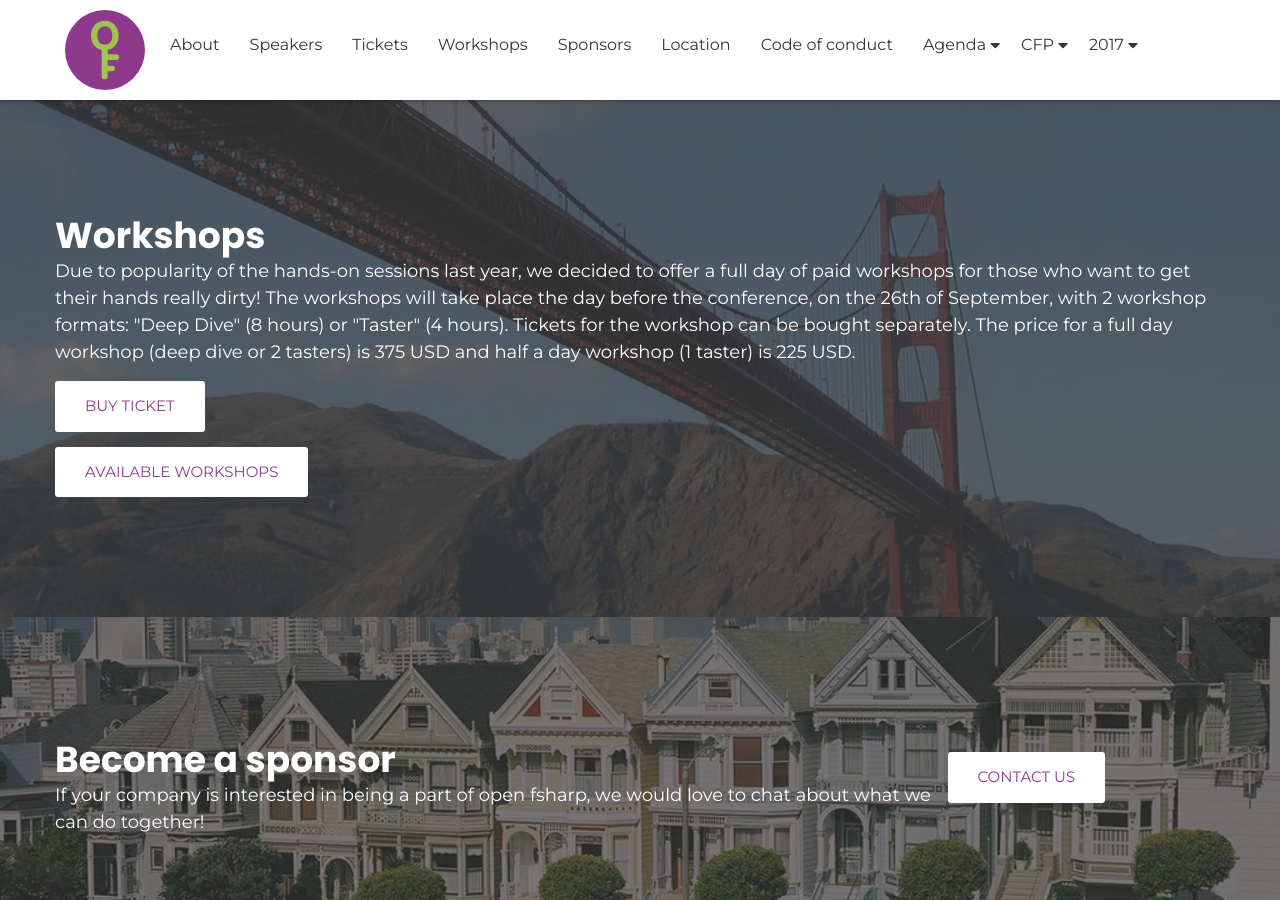
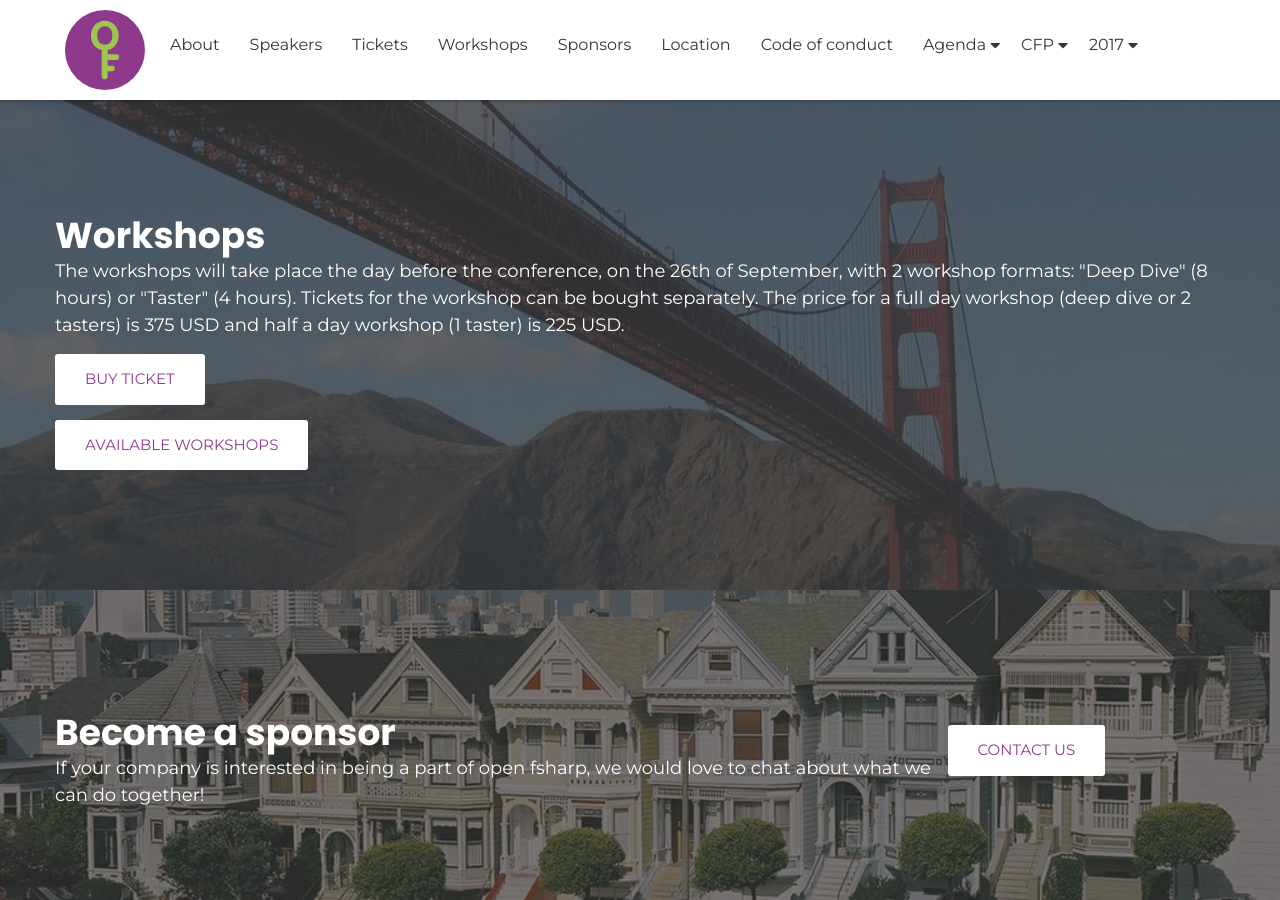
Before and after one commit to open-fsharp/open-fsharp.github.io, a Jekyll site: the page built from index.html, in a window 1280 px wide and 900 px high, scrolled down 3380 px. Built offline with Jekyll 4.4.1, drawn with Linux system fonts in a browser that asks for light colours; nearby versions of some CDN libraries; the list of posts is cut into pages by our own code; comment, search, counter and statistics services are not loaded.

Commit message:
remove sentence from workshop explanation

```diff
--- a/index.html
+++ b/index.html
@@ -385,8 +385,7 @@ title: Home
 				<div class="row">
 					<div class="become-sponsor-item">
 						<h2>Workshops</h2>
-						<p>Due to popularity of the hands-on sessions last year, we decided to offer a full day of paid workshops for those who want to get their hands really dirty!
-							The workshops will take place the day before the conference, on the 26th of September, with 2 workshop formats: "Deep Dive" (8 hours) or "Taster" (4 hours).
+						<p>The workshops will take place the day before the conference, on the 26th of September, with 2 workshop formats: "Deep Dive" (8 hours) or "Taster" (4 hours).
 
 							Tickets for the workshop can be bought separately. The price for a full day workshop (deep dive or 2 tasters) is 375 USD and half a day workshop (1 taster) is 225 USD.</p>
 					</div>
```
